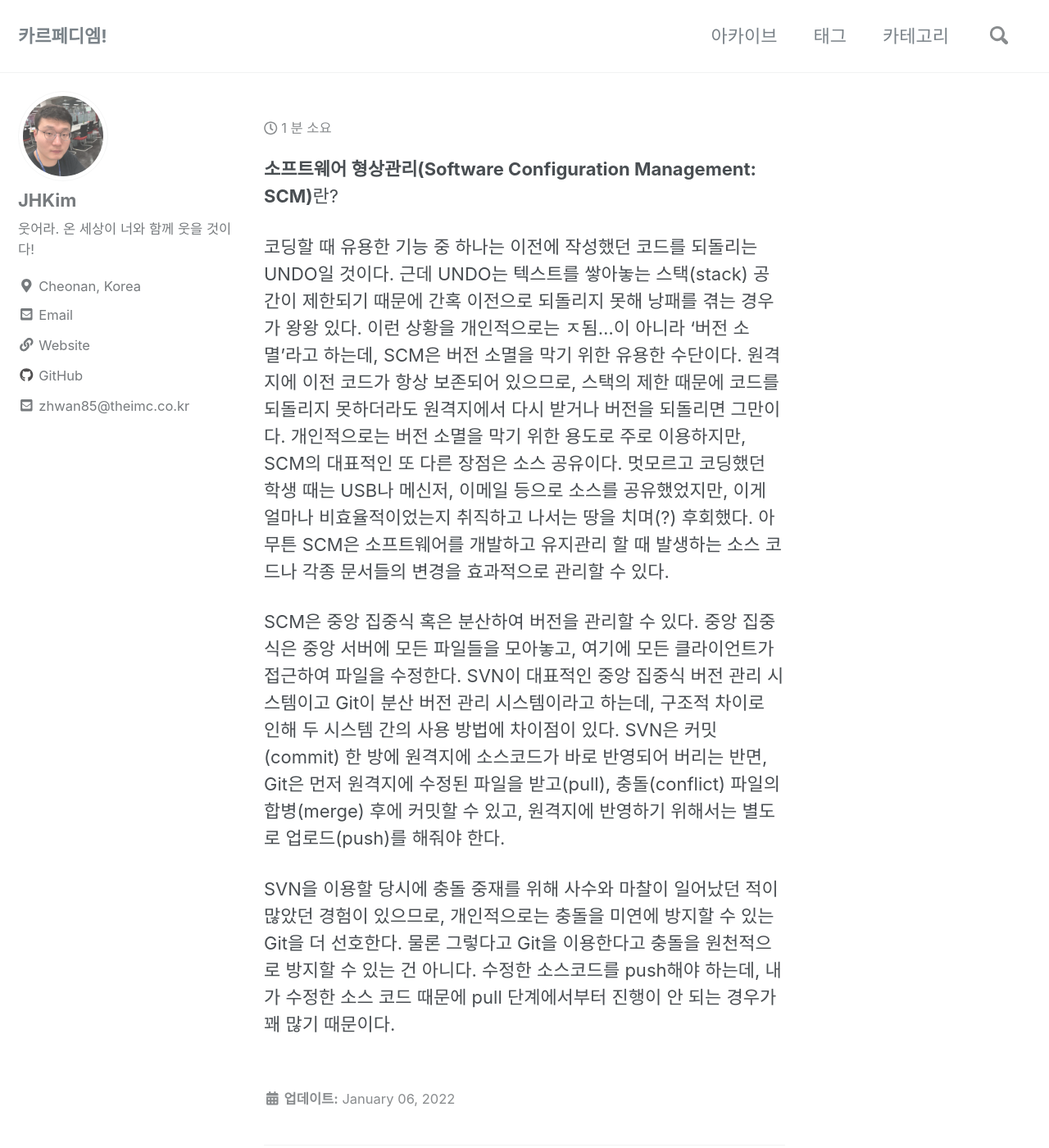
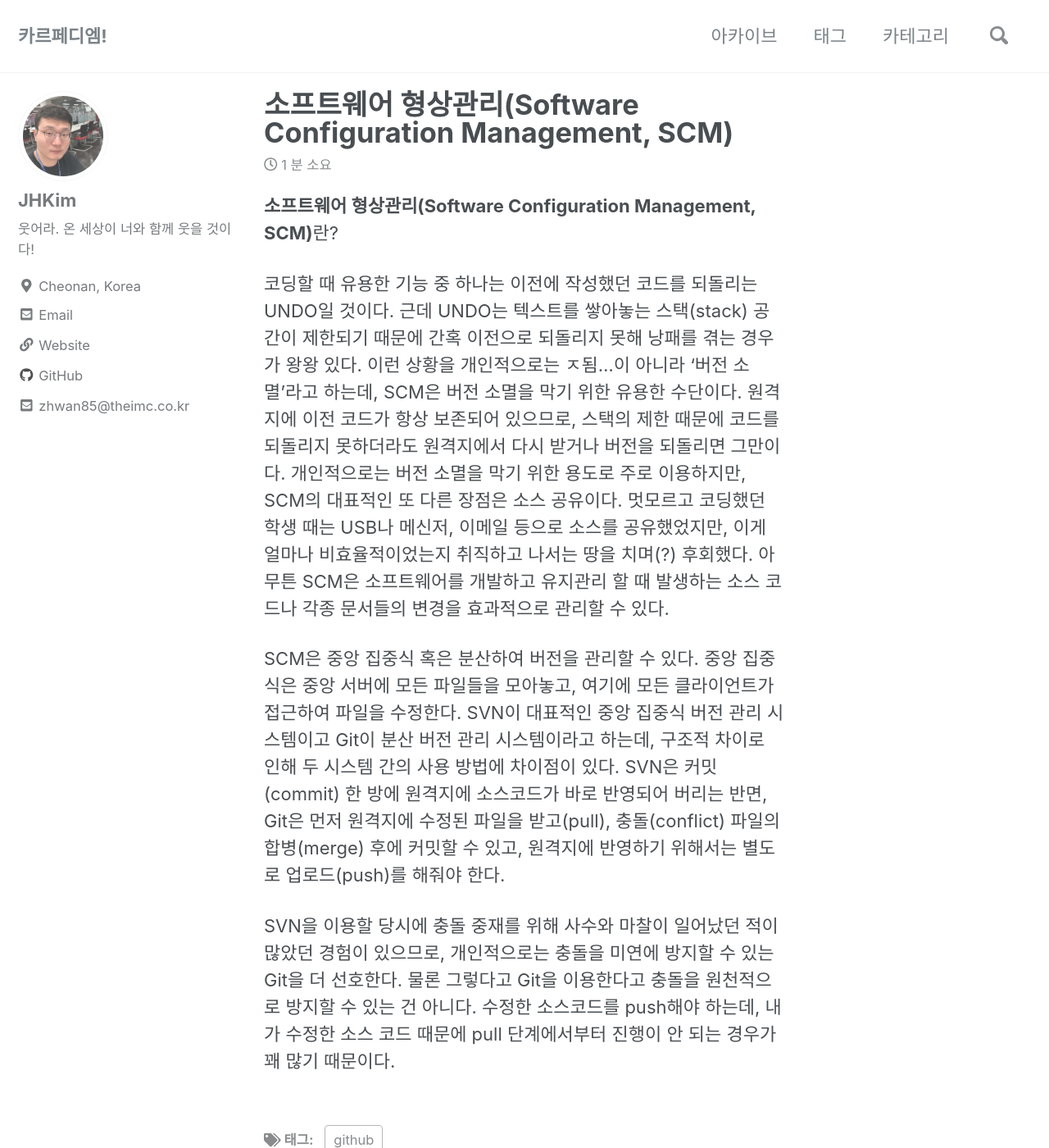
Before and after one commit to cerulean85/cerulean85.github.io, a Jekyll site: the page built from _posts/2022-01-04-소프트웨어 형상관리(Software Configuration Management SCM).md, in a window 1280 px wide and 1400 px high. Shown: the whole window at 82% size. Built offline with Jekyll 4.4.1, drawn with Linux system fonts in a browser that asks for light colours; nearby versions of some CDN libraries; comment, search, counter and statistics services are not loaded.

Commit message:
Update 2022-01-04-소프트웨어 형상관리(Software Configuration Management SCM).md

```diff
--- a/_posts/2022-01-04-소프트웨어 형상관리(Software Configuration Management SCM).md
+++ b/_posts/2022-01-04-소프트웨어 형상관리(Software Configuration Management SCM).md
@@ -1,11 +1,11 @@
 ---
-title: 소프트웨어 형상관리(Software Configuration Management: SCM)
+title: 소프트웨어 형상관리(Software Configuration Management, SCM)
 date: 2022-01-04
 tags: github
 category:
 ---
 
-**소프트웨어 형상관리(Software Configuration Management\: SCM)**란?
+**소프트웨어 형상관리(Software Configuration Management, SCM)**란?
 
 코딩할 때 유용한 기능 중 하나는 이전에 작성했던 코드를 되돌리는 UNDO일 것이다.
 근데 UNDO는 텍스트를 쌓아놓는 스택(stack) 공간이 제한되기 때문에 간혹 이전으로 되돌리지 못해 낭패를 겪는 경우가 왕왕 있다.
```
